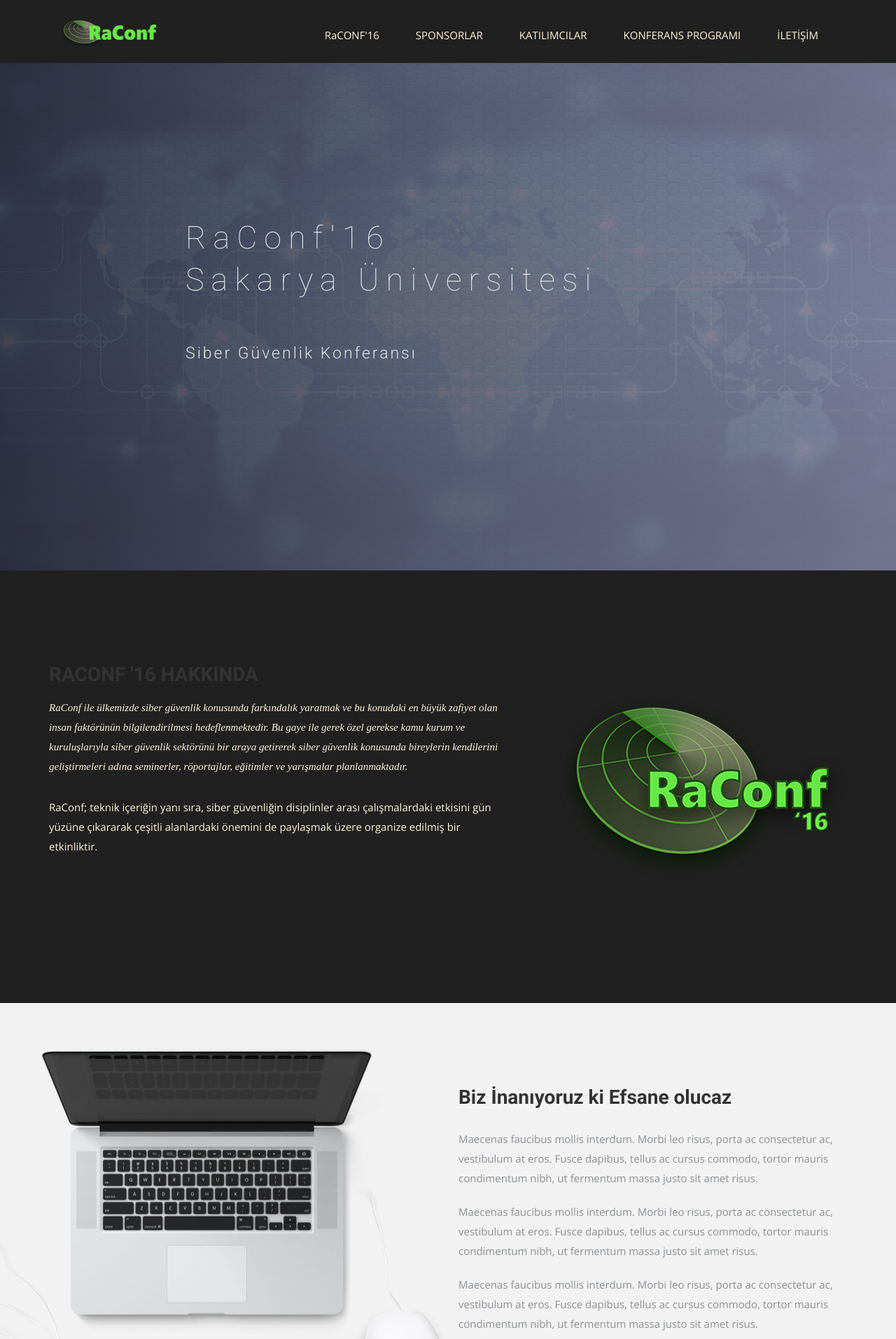
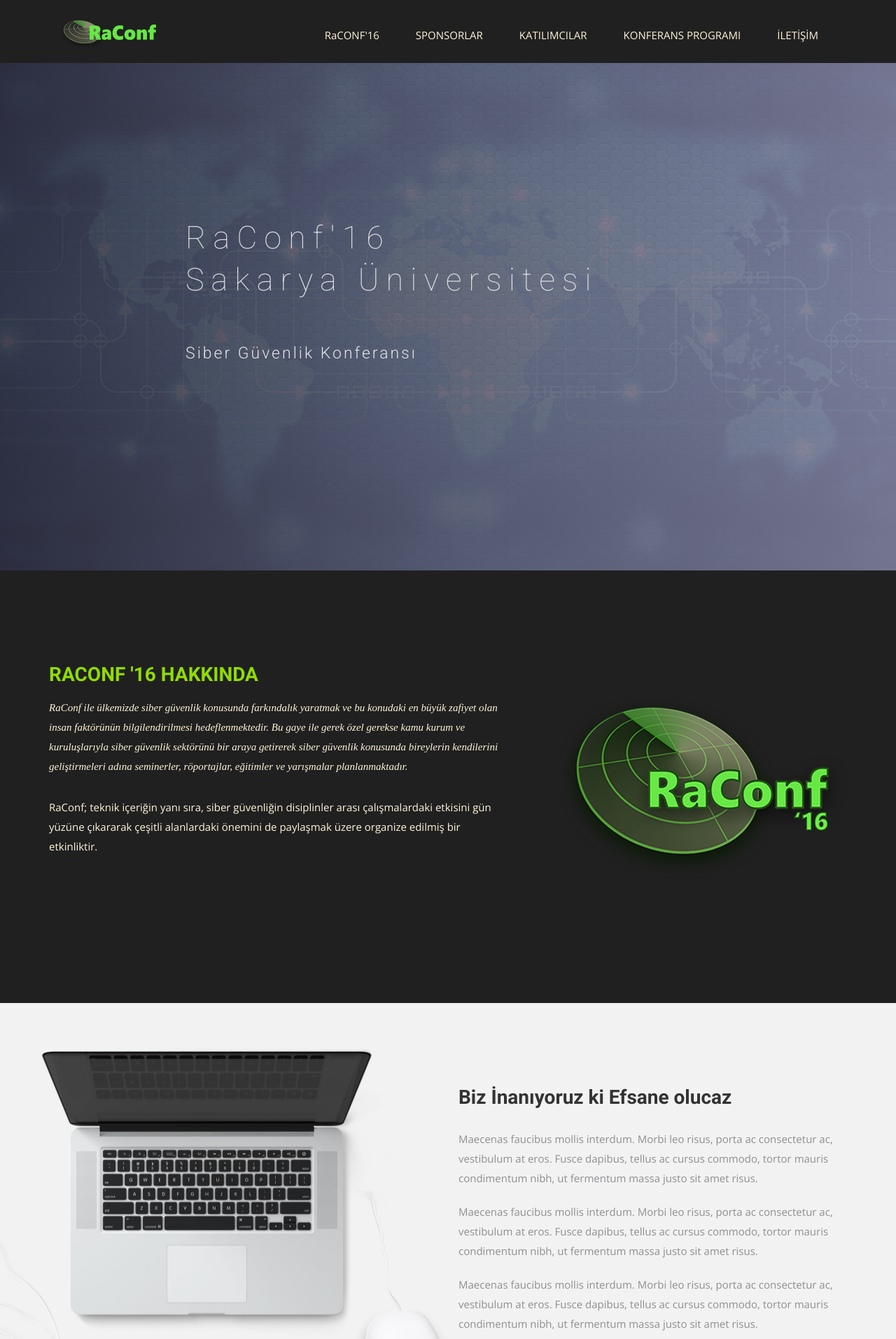
Before and after one commit to bilkamp/bilkamp19.github.io, a Jekyll site: the page built from index.html, in a window 1280 px wide. Shown: the top 1913 px of the page at 70% size. Built offline with Jekyll 4.4.1, drawn with Linux system fonts in a browser that asks for light colours; nearby versions of some CDN libraries; some web fonts are replaced.

Commit message:
Değişiklikler

```diff
--- a/css/airspace.css
+++ b/css/airspace.css
@@ -141,6 +141,7 @@
   padding: 100px 0;
 }
 #intro .block h2 {
+  color: #90dd00;
   padding-top: 35px;
   line-height: 27px;
   margin: 0;
```
